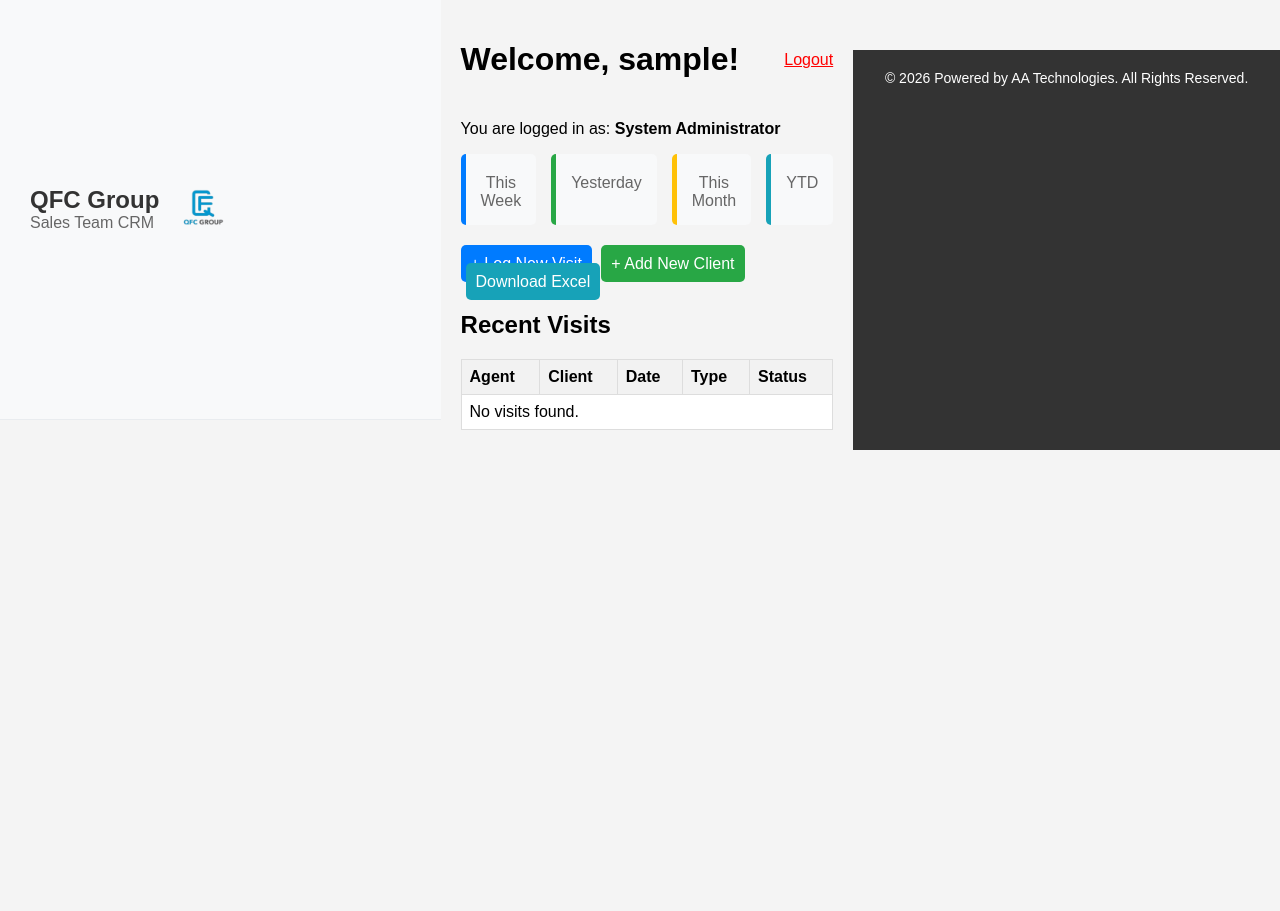
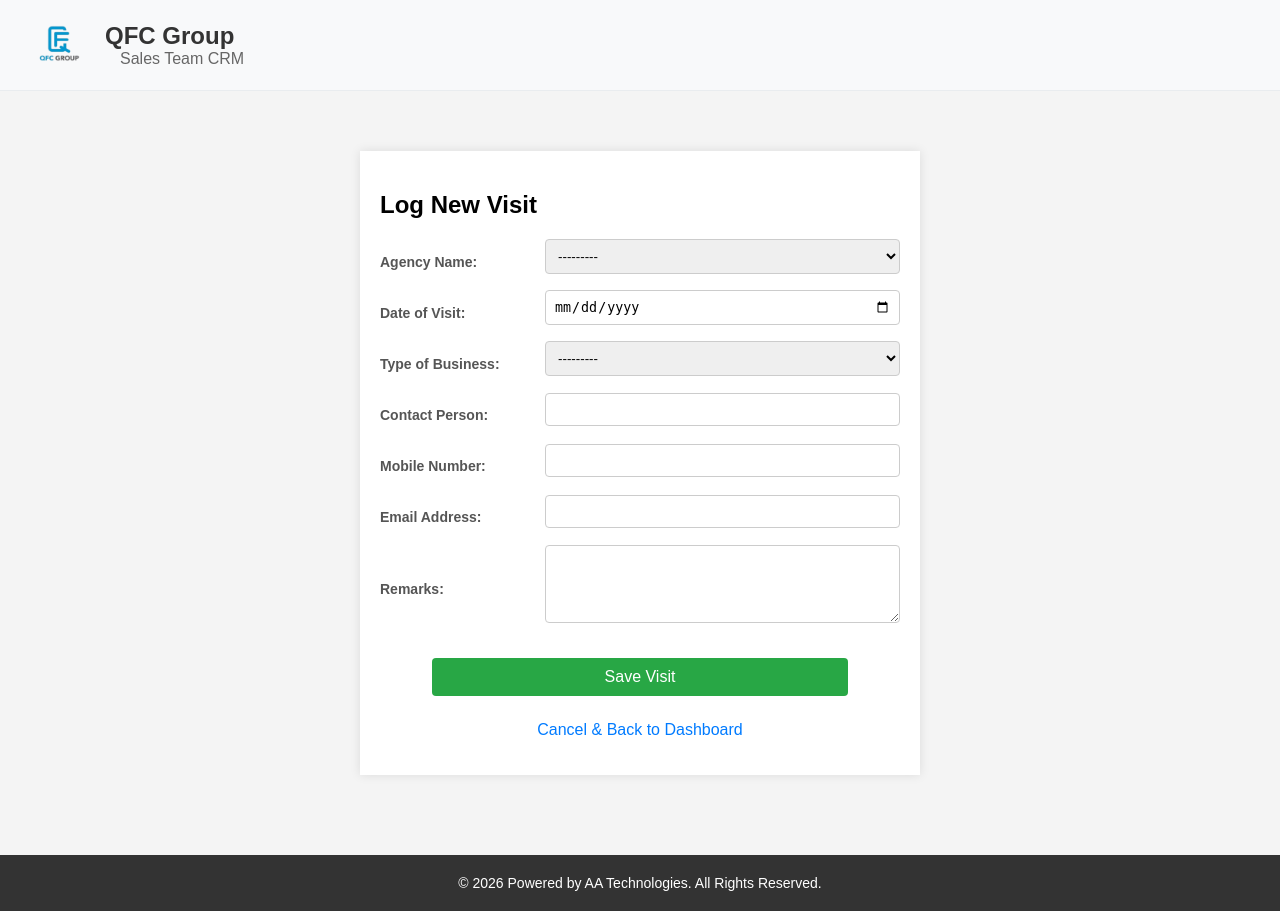
Before and after one commit to athergb/sales-crm, a Django app: page /add-visit/ in a window 1280 px wide. Before the commit the page ends 450 px from the top, so only its background shows below. Run offline with Django 4.2, Linux system fonts and the light colour scheme; a user stored in the database is signed in; tables that the repository leaves empty hold one stand-in row (values such as "Sample post").

Commit message:
Fix visit_date field for manual input

```diff
--- a/core/forms.py
+++ b/core/forms.py
@@ -1,13 +1,27 @@
 from django import forms
-from .models import Visit, Client
+from .models import Visit, Client, Agency
 
+# 1. Updated Visit Form
 class VisitForm(forms.ModelForm):
+    # visit_date will be a Calendar widget in HTML
+    visit_date = forms.DateField(
+        widget=forms.DateInput(attrs={'type': 'date'}),
+        required=False # If blank, defaults to today
+    )
+
     class Meta:
         model = Visit
-        exclude = ['agent', 'visit_date']
+        # Fields required based on your request
+        fields = ['agency', 'contact_person', 'mobile_number', 'email_address', 'type_of_business', 'remarks', 'visit_date']
         widgets = {
-            'summary': forms.Textarea(attrs={'rows': 4}),
+            'remarks': forms.Textarea(attrs={'rows': 4}),
         }
+
+# 2. Agency Form (For Admin to add agencies)
+class AgencyForm(forms.ModelForm):
+    class Meta:
+        model = Agency
+        fields = '__all__'
 
 class ClientForm(forms.ModelForm):
     class Meta:
--- a/core/models.py
+++ b/core/models.py
@@ -1,7 +1,14 @@
 from django.db import models
 from django.contrib.auth.models import User
 
-# 1. Branch Model
+# 1. New Agency Model (For the List Selection)
+class Agency(models.Model):
+    name = models.CharField(max_length=200, unique=True)
+
+    def __str__(self):
+        return self.name
+
+# 2. Branch Model
 class Branch(models.Model):
     name = models.CharField(max_length=100)
     location = models.CharField(max_length=100, blank=True)
@@ -9,7 +16,7 @@
     def __str__(self):
         return self.name
 
-# 2. User Profile Model (The ID Card)
+# 3. User Profile Model
 class UserProfile(models.Model):
     ROLE_CHOICES = [
         ('ADMIN', 'System Administrator'),
@@ -25,7 +32,32 @@
     def __str__(self):
         return f"{self.user.username} ({self.get_role_display()})"
 
-# 3. Client Model
+# 4. Updated Visit Model
+class Visit(models.Model):
+    BUSINESS_TYPE_CHOICES = [
+        ('B2B', 'B2B'),
+        ('B2C', 'B2C'),
+        ('Umrah', 'Umrah'),
+        ('Ziyarat', 'Ziyarat'),
+    ]
+
+    # Old fields removed (client, visit_type, status)
+    # New fields added
+    agent = models.ForeignKey(User, on_delete=models.CASCADE, related_name='visits')
+    agency = models.ForeignKey(Agency, on_delete=models.CASCADE, related_name='visits', null=True, blank=True)
+
+    visit_date = models.DateTimeField()
+
+    contact_person = models.CharField(max_length=200, blank=True)
+    mobile_number = models.CharField(max_length=20, blank=True)
+    email_address = models.EmailField(blank=True)
+    type_of_business = models.CharField(max_length=20, choices=BUSINESS_TYPE_CHOICES, blank=True)
+    remarks = models.TextField(blank=True)
+
+    def __str__(self):
+        return f"{self.agent.username} - {self.visit_date.strftime('%Y-%m-%d')}"
+
+# 5. Client Model (Keep old one just in case, though not used now)
 class Client(models.Model):
     CLIENT_TYPE_CHOICES = [
         ('EXISTING', 'Existing Client'),
@@ -41,26 +73,3 @@
 
     def __str__(self):
         return self.name
-
-# 4. Visit Model
-class Visit(models.Model):
-    VISIT_TYPE_CHOICES = [
-        ('PHYSICAL', 'Physical Visit'),
-        ('TELEPHONIC', 'Telephonic Call'),
-    ]
-
-    STATUS_CHOICES = [
-        ('SUCCESS', 'Successful'),
-        ('PENDING', 'Follow-up Required'),
-        ('UNSUCCESSFUL', 'Unsuccessful'),
-    ]
-
-    agent = models.ForeignKey(User, on_delete=models.CASCADE, related_name='visits')
-    client = models.ForeignKey(Client, on_delete=models.CASCADE, related_name='visits')
-    visit_type = models.CharField(max_length=20, choices=VISIT_TYPE_CHOICES)
-    visit_date = models.DateTimeField(auto_now_add=True)
-    status = models.CharField(max_length=20, choices=STATUS_CHOICES, default='PENDING')
-    summary = models.TextField()
-
-    def __str__(self):
-        return f"{self.agent.username} - {self.client.name} ({self.visit_date.strftime('%Y-%m-%d')})"
--- a/core/templates/core/add_visit.html
+++ b/core/templates/core/add_visit.html
@@ -2,24 +2,91 @@
 <!DOCTYPE html>
 <html>
 <head>
-    <title>Dashboard</title>
+    <title>Log New Visit</title>
     <link rel="stylesheet" href="{% static 'css/style.css' %}">
     <style>
-        body { font-family: sans-serif; padding: 0; margin: 0; background-color: #f4f4f4; }
-        .content-wrapper { padding: 20px; max-width: 1000px; margin: 0 auto; }
+        body {
+            font-family: sans-serif;
+            padding: 0;
+            margin: 0;
+            background-color: #f4f4f4;
+            display: flex;
+            flex-direction: column;
+            min-height: 100vh;
+        }
 
-        /* Dashboard Grid Styles */
-        .stat-grid { display: grid; grid-template-columns: repeat(4, 1fr); gap: 15px; margin-bottom: 30px; }
-        .stat-card { background: #f8f9fa; padding: 15px; border-radius: 5px; border-left: 5px solid #007bff; text-align: center; }
-        .stat-card h3 { margin: 0; font-size: 24px; }
-        .stat-card p { margin: 5px 0 0; color: #666; }
+        /* HEADER STYLES */
+        .main-header {
+            width: 100%;
+            background-color: #f8f9fa;
+            padding: 15px 30px;
+            border-bottom: 1px solid #e9ecef;
+            display: flex;
+            align-items: center;
+            justify-content: flex-start;
+            box-sizing: border-box;
+        }
 
-        /* Table Styles */
-        table { width: 100%; border-collapse: collapse; margin-top: 20px; background: white; }
-        th, td { border: 1px solid #ddd; padding: 8px; text-align: left; }
-        th { background-color: #f2f2f2; }
-        .success { color: green; }
-        .pending { color: orange; }
+        .header-container { display: flex; align-items: center; }
+        .header-text h1 { margin: 0; font-size: 24px; color: #333; font-family: Arial, sans-serif; }
+        .header-text h2 { margin: 0; font-size: 16px; color: #666; font-weight: normal; font-family: Arial, sans-serif; margin-left: 15px; }
+        .header-logo { height: 60px; margin-right: 15px; margin-left: 0; }
+
+        /* CONTENT BOX */
+        .content-wrapper {
+            padding: 20px;
+            max-width: 800px;
+            margin: 30px auto;
+            background: white;
+            box-shadow: 0 0 10px rgba(0,0,0,0.1);
+            flex: 1;
+        }
+
+        /* FORM GRID LAYOUT */
+        .visit-form {
+            display: grid;
+            grid-template-columns: 150px 1fr; /* Label Width | Input Width */
+            gap: 15px;
+            align-items: center;
+        }
+
+        .form-group {
+            display: contents;
+        }
+
+        .form-group label {
+            font-weight: bold;
+            font-size: 14px;
+            text-align: left;
+        }
+
+        select, input[type="text"], input[type="date"], input[type="email"], textarea {
+            padding: 8px;
+            border: 1px solid #ccc;
+            border-radius: 4px;
+            width: 100%;
+            box-sizing: border-box;
+        }
+
+        /* Full width fields */
+        .full-width {
+            grid-column: 1 / -1;
+        }
+
+        button {
+            grid-column: 1 / -1;
+            margin-top: 20px;
+            padding: 10px;
+            background-color: #28a745;
+            color: white;
+            border: none;
+            border-radius: 4px;
+            cursor: pointer;
+            font-size: 16px;
+        }
+
+        /* FOOTER STYLES */
+        .main-footer { width: 100%; padding: 20px; background-color: #333; color: #fff; text-align: center; font-size: 14px; box-sizing: border-box; }
     </style>
 </head>
 <body>
@@ -27,77 +94,66 @@
 <!-- HEADER -->
 <header class="main-header">
     <div class="header-container">
+        <img src="{% static 'images/qfc_logo.png' %}" alt="QFC Logo" class="header-logo">
         <div class="header-text">
             <h1>QFC Group</h1>
             <h2>Sales Team CRM</h2>
         </div>
-        <img src="{% static 'images/qfc_logo.png' %}" alt="QFC Logo" class="header-logo">
     </div>
 </header>
 
 <!-- CONTENT -->
 <div class="content-wrapper">
-    <div style="display: flex; justify-content: space-between; align-items: center; margin-bottom: 20px;">
-        <h1>Welcome, {{ user.username }}!</h1>
-        <p><a href="{% url 'logout' %}" style="color: red;">Logout</a></p>
-    </div>
-    <p>You are logged in as: <strong>{{ user.userprofile.get_role_display }}</strong></p>
+    <h2>Log New Visit</h2>
+    <!-- MANUAL FORM LAYOUT -->
+    <form method="post" class="visit-form">
+        {% csrf_token %}
 
-    <!-- ANALYTICS CARDS -->
-    <div class="stat-grid">
-        <div class="stat-card" style="border-color: #007bff;">
-            <h3>{{ weekly_count }}</h3>
-            <p>This Week</p>
+        <!-- Agency -->
+        <div class="form-group">
+            <label for="{{ form.agency.id_for_label }}">Agency Name:</label>
+            {{ form.agency }}
         </div>
-        <div class="stat-card" style="border-color: #28a745;">
-            <h3>{{ yesterday_count }}</h3>
-            <p>Yesterday</p>
+
+        <!-- Date of Visit -->
+        <div class="form-group">
+            <label for="{{ form.visit_date.id_for_label }}">Date of Visit:</label>
+            {{ form.visit_date }}
         </div>
-        <div class="stat-card" style="border-color: #ffc107;">
-            <h3>{{ monthly_count }}</h3>
-            <p>This Month</p>
+
+        <!-- Type of Business -->
+        <div class="form-group">
+            <label for="{{ form.type_of_business.id_for_label }}">Type of Business:</label>
+            {{ form.type_of_business }}
         </div>
-        <div class="stat-card" style="border-color: #17a2b8;">
-            <h3>{{ ytd_count }}</h3>
-            <p>YTD</p>
+
+        <!-- Contact Person -->
+        <div class="form-group">
+            <label for="{{ form.contact_person.id_for_label }}">Contact Person:</label>
+            {{ form.contact_person }}
         </div>
-    </div>
 
-    <!-- BUTTONS -->
-    <p style="margin-bottom: 20px;">
-        <a href="{% url 'add_visit' %}" style="text-decoration: none; background: #007bff; color: white; padding: 10px; border-radius: 5px; margin-right: 5px;">+ Log New Visit</a>
-        <a href="{% url 'add_client' %}" style="text-decoration: none; background: #28a745; color: white; padding: 10px; border-radius: 5px;">+ Add New Client</a>
-        <a href="{% url 'export_excel' %}" style="text-decoration: none; background: #17a2b8; color: white; padding: 10px; border-radius: 5px; margin-left: 5px;">Download Excel</a>
-    </p>
+        <!-- Mobile Number -->
+        <div class="form-group">
+            <label for="{{ form.mobile_number.id_for_label }}">Mobile Number:</label>
+            {{ form.mobile_number }}
+        </div>
 
-    <!-- TABLE -->
-    <h2>Recent Visits</h2>
-    <table>
-        <thead>
-            <tr>
-                <th>Agent</th>
-                <th>Client</th>
-                <th>Date</th>
-                <th>Type</th>
-                <th>Status</th>
-            </tr>
-        </thead>
-        <tbody>
-            {% for visit in visits %}
-            <tr>
-                <td>{{ visit.agent.username }}</td>
-                <td>{{ visit.client.name }}</td>
-                <td>{{ visit.visit_date }}</td>
-                <td>{{ visit.visit_type }}</td>
-                <td class="{{ visit.status|lower }}">{{ visit.status }}</td>
-            </tr>
-            {% empty %}
-            <tr>
-                <td colspan="5">No visits found.</td>
-            </tr>
-            {% endfor %}
-        </tbody>
-    </table>
+        <!-- Email Address -->
+        <div class="form-group">
+            <label for="{{ form.email_address.id_for_label }}">Email Address:</label>
+            {{ form.email_address }}
+        </div>
+
+        <!-- Remarks (Full Width) -->
+        <div class="form-group full-width">
+            <label for="{{ form.remarks.id_for_label }}">Remarks:</label>
+            {{ form.remarks }}
+        </div>
+
+        <button type="submit">Save Visit</button>
+    </form>
+    <p style="text-align: center; margin-top: 15px;"><a href="{% url 'dashboard' %}" style="color: #007bff; text-decoration: none;">Cancel & Back to Dashboard</a></p>
 </div>
 
 <!-- FOOTER -->
--- a/core/views.py
+++ b/core/views.py
@@ -56,7 +56,18 @@
         form = VisitForm(request.POST)
         if form.is_valid():
             visit = form.save(commit=False)
+
+            # 1. Set Logged in User
             visit.agent = request.user
+
+            # 2. Auto-Select Branch (From User Profile)
+            # Note: We don't save branch to Visit model, we rely on User Profile.
+
+            # 3. Handle Date (If empty, set to Now)
+            if not visit.visit_date:
+                import datetime
+                visit.visit_date = datetime.datetime.now()
+
             visit.save()
             return redirect('dashboard')
     else:
```
Also changed, not shown: core/admin.py (+7 -3 lines), core/templates/core/dashboard.html (+19 -90 lines), core/migrations/0003_agency_remove_visit_client_remove_visit_status_and_more.py (added).
